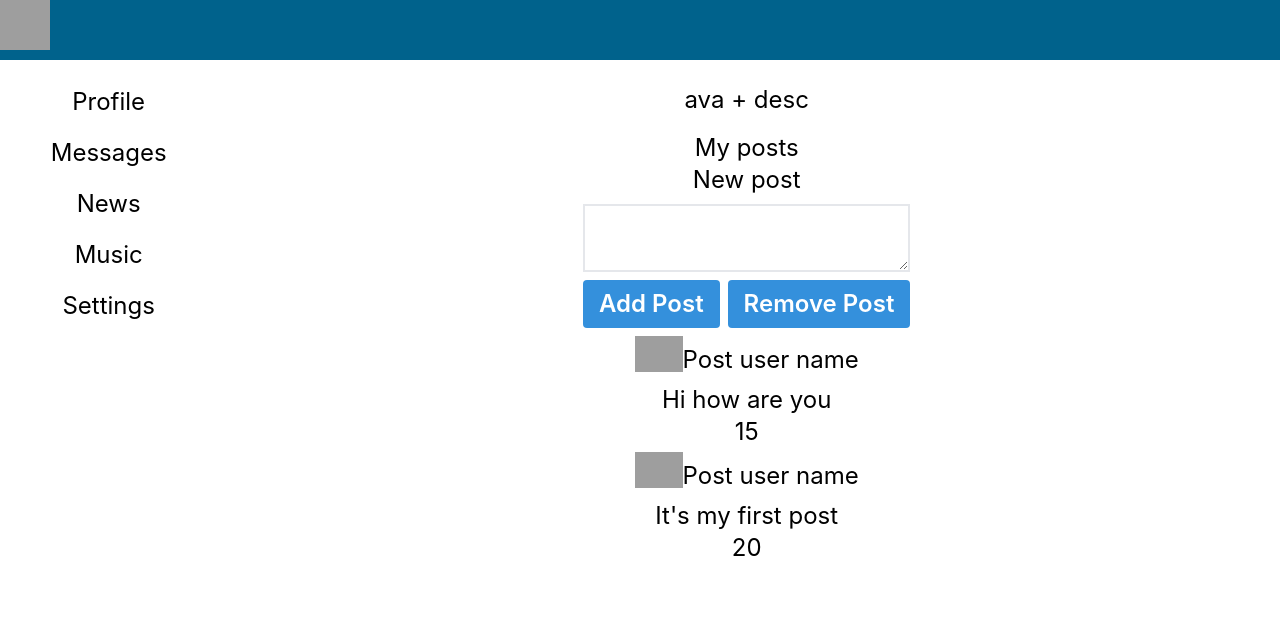
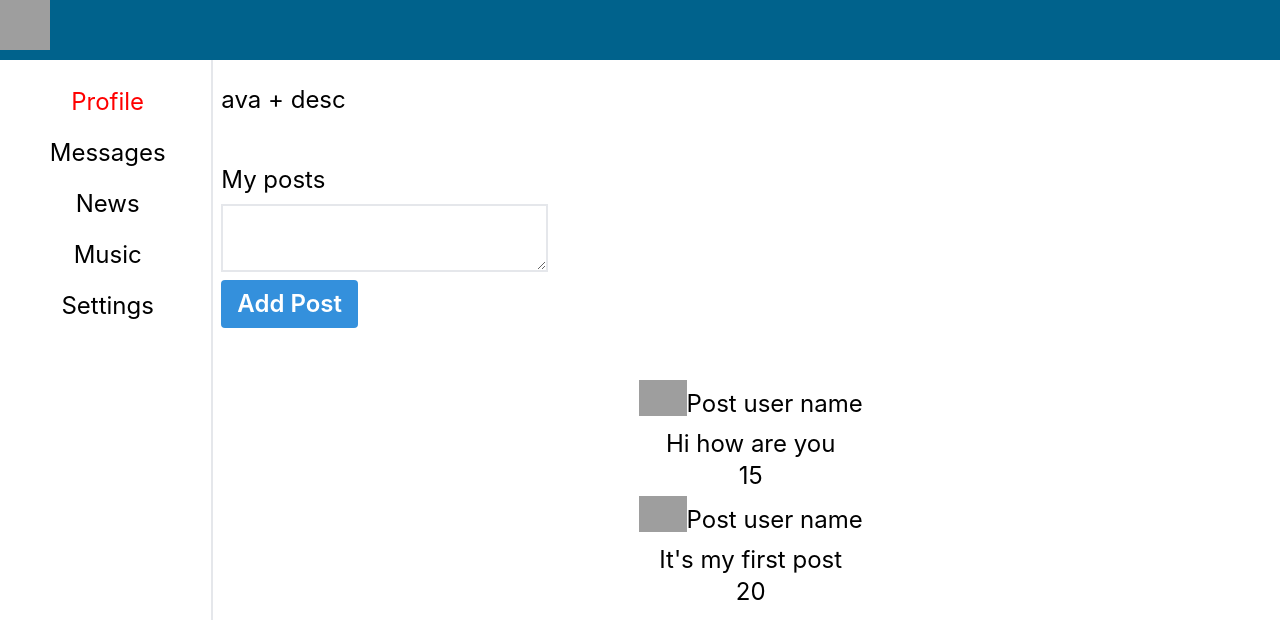
Before and after one commit to noob1997C/firstReactProj, a React (Create React App) app: page /profile in a window 1280 px wide. Shown: the top 638 px of the page. Built offline with nearby package versions, Linux system fonts and the light colour scheme; grey boxes are pictures that could not be loaded.

Commit message:
second commit

```diff
--- a/src/App.css
+++ b/src/App.css
@@ -31,7 +31,10 @@
   color: red;
 }
 
+.nav a.active {
+  color: red;
+}
+
 .content {
   grid-area: c;
-  text-align: center;
 }
--- a/src/components/Messages/Messages.jsx
+++ b/src/components/Messages/Messages.jsx
@@ -1,8 +1,34 @@
+import { NavLink } from "react-router-dom";
+
+const DialogItem = (props) => {
+  return (
+    <div className="dialog-item"><NavLink to={`/message/${props.id}`}>{props.name}</NavLink></div>
+  );
+}
+
+const Message = (props) => {
+  return (
+    <div className="message">{props.message}</div>
+  );
+}
 
 const Messages = (props) => {
     return (
-      <div className='content pt-6'>
-        <div className="text-2xl mb-4">Dialogs</div>
+      <div className='dialogs pt-6 flex justify-between max-w-2xl px-1 text-center'>
+        <div className="dialog-items">
+          <DialogItem name="Dimych" id="1"/>
+          <DialogItem name="Andrey" id="2"/>
+          <DialogItem name="Sveta" id="3"/>
+          <DialogItem name="Sasha" id="4"/>
+          <DialogItem name="Victor" id="5"/>
+          <DialogItem name="Valera" id="6"/>
+        </div>
+        <div className="messages max-w-xs">
+          <Message message="Hi"/>
+          <Message message="How are you?"/>
+          <Message message="How are your it-kamasutra?"/>
+          <Message message="Yo"/>
+        </div>
       </div>
     );
 }
--- a/src/components/Navbar.jsx
+++ b/src/components/Navbar.jsx
@@ -1,11 +1,13 @@
+import { NavLink } from "react-router-dom";
+
 const Navbar = () => {
     return (
-        <nav className='nav pt-6 pl-1'>
-            <div><a href="/profile">Profile</a></div>
-            <div><a href="/messages">Messages</a></div>
-            <div><a href="/news">News</a></div>
-            <div><a href="/music">Music</a></div>
-            <div><a href="/settings">Settings</a></div>
+        <nav className='nav pt-6 pl-1 border-r-2'>
+            <div><NavLink to={"/profile"}>Profile</NavLink></div>
+            <div><NavLink to={"/messages"}>Messages</NavLink></div>
+            <div><NavLink to={"/news"}>News</NavLink></div>
+            <div><NavLink to={"/music"}>Music</NavLink></div>
+            <div><NavLink to={"/settings"}>Settings</NavLink></div>
       </nav>
     );
 }
--- a/src/components/Profile/MyPosts/MyPosts.jsx
+++ b/src/components/Profile/MyPosts/MyPosts.jsx
@@ -2,12 +2,10 @@ import Post from "./Post/Post";
 
 const MyPosts = () => {
     return (
-      <div className="text-2xl mb-3">
-        My posts
-        <div className="mb-2">New post</div>
+      <div className="text-2xl mb-3 pl-2">
+        <div className="mb-2">My posts</div>
         <div><textarea className="border-2"></textarea></div>
-        <button className="btn btn-blue mb-1 mr-2">Add Post</button>
-        <button className="btn btn-blue">Remove Post</button>
+        <button className="btn btn-blue mb-12 mr-2">Add Post</button>
         <Post likeCount="15" message="Hi how are you"/>
         <Post likeCount="20" message="It's my first post"/>
       </div>
--- a/src/components/Profile/MyPosts/Post/Post.jsx
+++ b/src/components/Profile/MyPosts/Post/Post.jsx
@@ -1,7 +1,7 @@
 
 const Post = (props) => {
     return (
-      <div className="mt-1">
+      <div className="mt-1 flex flex-col items-center">
         <div className="flex items-center justify-center flex-row-reverse">
           <div>Post user name</div>
           <div className="rounded-full w-12 h-12">
--- a/src/components/Profile/Profile.jsx
+++ b/src/components/Profile/Profile.jsx
@@ -1,9 +1,10 @@
 import MyPosts from "./MyPosts/MyPosts";
+import ProfileInfo from "./ProfileInfo/ProfileInfo";
 
 const Profile = () => {
     return (
       <div className='content pt-6'>
-        <div className="text-2xl mb-4">ava + desc</div>
+        <ProfileInfo/>
         <MyPosts />
       </div>
     );
--- /dev/null
+++ b/src/components/Profile/ProfileInfo/ProfileInfo.jsx
@@ -0,0 +1,8 @@
+
+const ProfileInfo = () => {
+    return (
+        <div className="text-2xl mb-12 pl-2 text-start">ava + desc</div>
+    );
+}
+
+export default ProfileInfo;
--- a/tailwind.config.js
+++ b/tailwind.config.js
@@ -29,7 +29,6 @@ module.exports = {
             backgroundColor: '#cc1f1a'
           },
         },
-
         '.outline-black': {
           outline: '2px dotted black',
           outlineOffset: '2px',
@@ -38,6 +37,23 @@ module.exports = {
           outline: '2px dotted white',
           outlineOffset: '2px',
         },
+        '.message': {
+          borderWidth: '2px',
+          borderRadius: '20px',
+          display: 'block',
+          maxWidth: '100%',
+          marginTop: '4px',
+          padding: '4px',
+        },
+        '.dialog-item': {
+          color: '#00628c',
+          fontSize: '1.125rem',
+          marginTop: '4px',
+        },
+        '.dialog-item.active': {
+          textDecoration: 'underline',
+          color: 'red',
+        },
       })
     })
   ],
```
